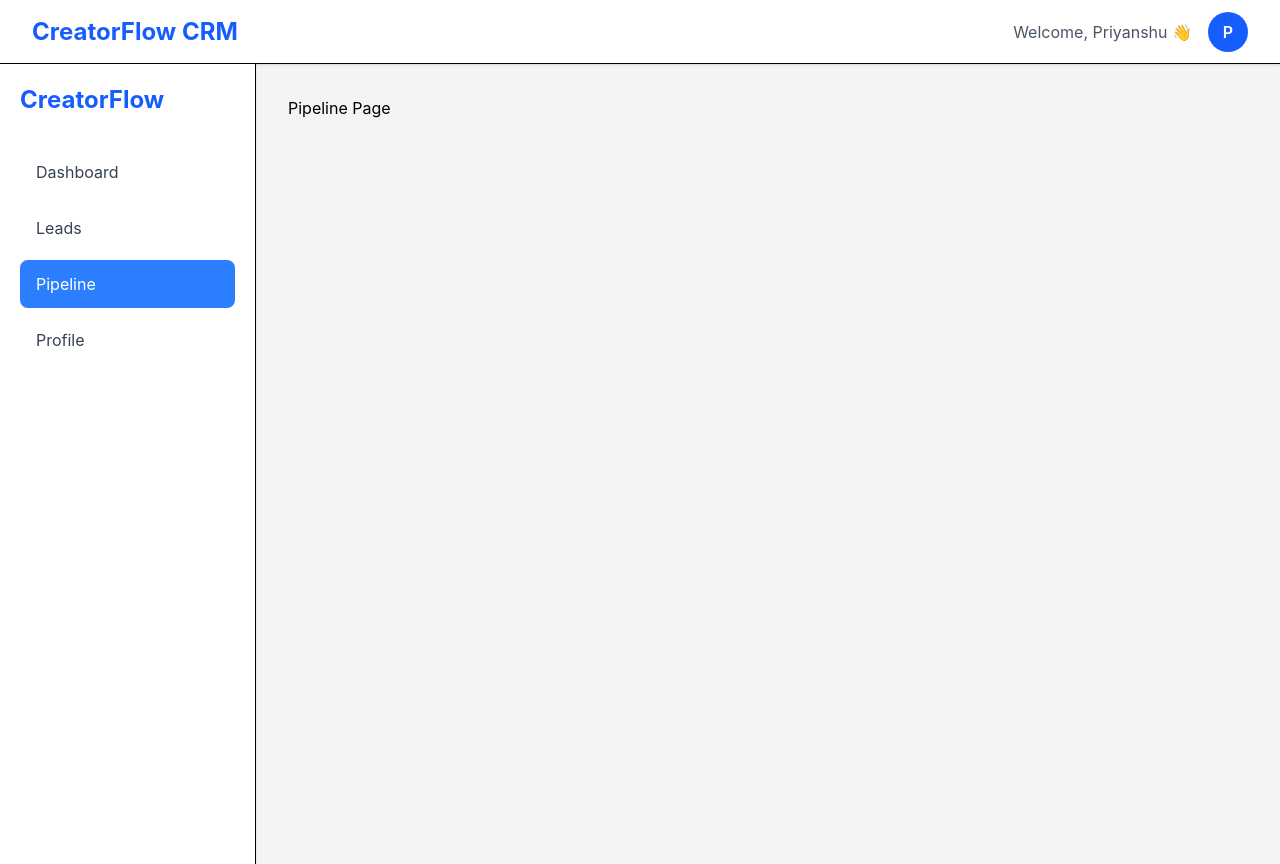
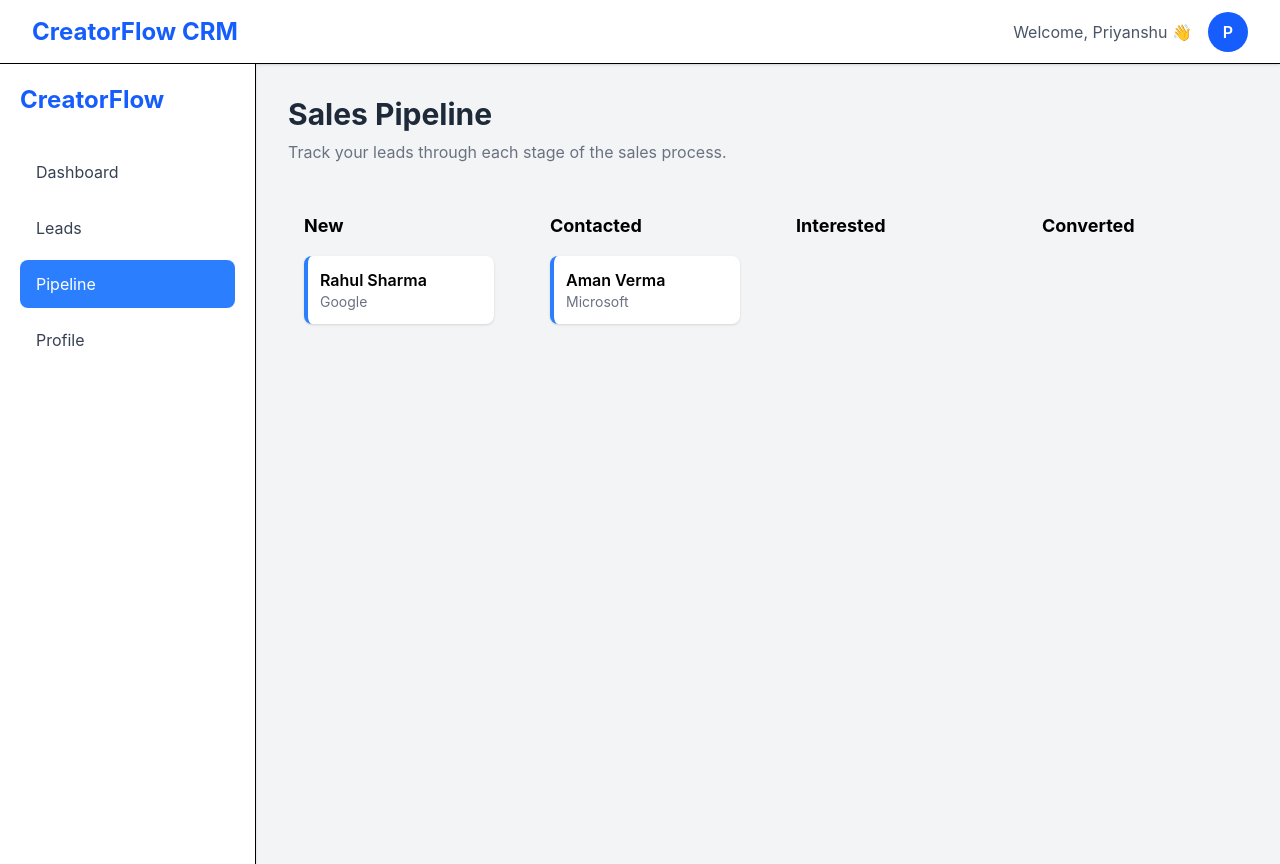
Before and after one commit to priyanshupnwr/creatorflow-crm, a React (Vite) app: page /pipeline in a window 1280 px wide. Built offline with nearby package versions, Linux system fonts and the light colour scheme.

Commit message:
feat: implement sales pipeline board

```diff
--- /dev/null
+++ b/src/components/pipeline/LeadCardMini.jsx
@@ -0,0 +1,15 @@
+function LeadCardMini({ lead }) {
+  return (
+    <div className="bg-white rounded-lg shadow p-3 border-l-4 border-blue-500">
+      <h3 className="font-semibold">
+        {lead.name}
+      </h3>
+
+      <p className="text-sm text-gray-500">
+        {lead.company}
+      </p>
+    </div>
+  );
+}
+
+export default LeadCardMini;
--- /dev/null
+++ b/src/components/pipeline/PipelineColumn.jsx
@@ -0,0 +1,22 @@
+import LeadCardMini from "./LeadCardMini";
+
+function PipelineColumn({ title, leads }) {
+  return (
+    <div className="bg-gray-100 rounded-xl p-4 min-h-[450px]">
+      <h2 className="text-lg font-bold mb-4">
+        {title}
+      </h2>
+
+      <div className="space-y-3">
+        {leads.map((lead) => (
+          <LeadCardMini
+            key={lead.id}
+            lead={lead}
+          />
+        ))}
+      </div>
+    </div>
+  );
+}
+
+export default PipelineColumn;
--- a/src/pages/Pipeline/Pipeline.jsx
+++ b/src/pages/Pipeline/Pipeline.jsx
@@ -1,5 +1,59 @@
+import { useContext } from "react";
+import { LeadContext } from "../../context/LeadContext";
+import PipelineColumn from "../../components/pipeline/PipelineColumn";
+
 function Pipeline() {
-  return <h1>Pipeline Page</h1>;
+  const { leads } = useContext(LeadContext);
+
+  const newLeads = leads.filter((lead) => lead.status === "New");
+
+  const contactedLeads = leads.filter(
+    (lead) => lead.status === "Contacted"
+  );
+
+  const interestedLeads = leads.filter(
+    (lead) => lead.status === "Interested"
+  );
+
+  const convertedLeads = leads.filter(
+    (lead) => lead.status === "Converted"
+  );
+
+  return (
+    <div className="max-w-7xl mx-auto">
+      <div className="mb-8">
+        <h1 className="text-3xl font-bold text-gray-800">
+          Sales Pipeline
+        </h1>
+
+        <p className="text-gray-500 mt-2">
+          Track your leads through each stage of the sales process.
+        </p>
+      </div>
+
+      <div className="grid grid-cols-1 md:grid-cols-2 xl:grid-cols-4 gap-6">
+        <PipelineColumn
+          title="New"
+          leads={newLeads}
+        />
+
+        <PipelineColumn
+          title="Contacted"
+          leads={contactedLeads}
+        />
+
+        <PipelineColumn
+          title="Interested"
+          leads={interestedLeads}
+        />
+
+        <PipelineColumn
+          title="Converted"
+          leads={convertedLeads}
+        />
+      </div>
+    </div>
+  );
 }
 
 export default Pipeline;
```
